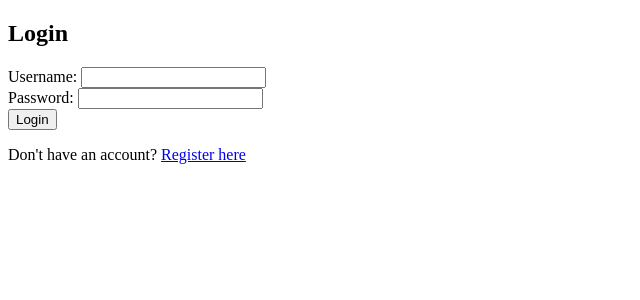
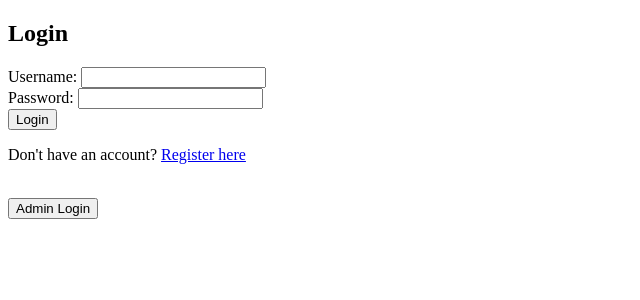
Before and after one commit to siddeshrohri/RESTFUL-Professor-Rating-Service, a Django app: page /accounts/login/ in a window 1280 px wide. Shown: the top 300 px of the page, without its empty margins (0-640 px from the left). Run offline with Django 5.2, Linux system fonts and the light colour scheme.

Commit message:
Updated login authentication for admin users

```diff
--- a/professor_rating_service/accounts/templates/accounts/login.html
+++ b/professor_rating_service/accounts/templates/accounts/login.html
@@ -28,5 +28,12 @@
     </form>
 
     <p>Don't have an account? <a href="{% url 'register' %}">Register here</a></p>
+
+    <br>
+
+    <!-- Direct Admin Login Redirect -->
+    <a href="/admin/login/">
+        <button type="button">Admin Login</button>
+    </a>
 </body>
 </html>
--- a/professor_rating_service/accounts/views.py
+++ b/professor_rating_service/accounts/views.py
@@ -1,10 +1,10 @@
-# accounts/views.py
 from django.shortcuts import render, redirect
 from django.contrib.auth.forms import AuthenticationForm, UserCreationForm
 from django.contrib.auth import login, logout, authenticate
 from django.contrib.auth.models import User
-from django.shortcuts import render, redirect
-from django.contrib import messages # Login View
+from django.contrib import messages
+
+# Login View
 def login_view(request):
     if request.method == 'POST':
         username = request.POST['username']
@@ -13,7 +13,14 @@ def login_view(request):
 
         if user is not None:
             login(request, user)
-            return redirect('professor_list')  # Redirect to the home page after successful login
+
+            # Redirect admin users to Django's admin panel
+            if user.is_superuser:
+                return redirect('/admin/')
+
+            # Redirect normal users to professor list
+            return redirect('professor_list')
+
         else:
             messages.error(request, 'Invalid username or password')
             return redirect('login')
@@ -25,6 +32,7 @@ def logout_view(request):
     logout(request)
     return redirect('login')
 
+# Registration View
 def register(request):
     if request.method == 'POST':
         username = request.POST['username']
@@ -54,5 +62,8 @@ def register(request):
 
     return render(request, 'accounts/register.html')
 
+# Redirect Home to Login if Not Authenticated
 # def home(request):
-#     return render(request, 'accounts/home.html')
+#     if not request.user.is_authenticated:
+#         return redirect('login')  # Always redirect to login page
+#     return redirect('professor_list')  # Redirect authenticated users to the professor list
```
Also changed, not shown: professor_rating_service/db.sqlite3.
